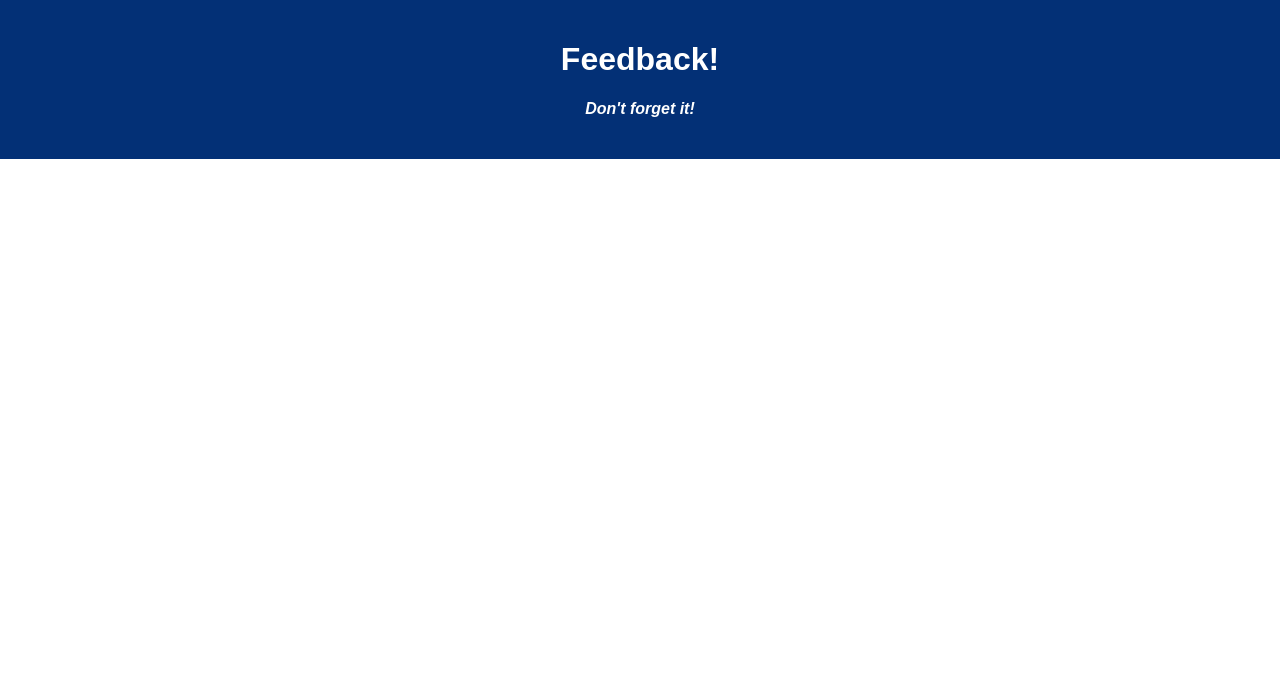
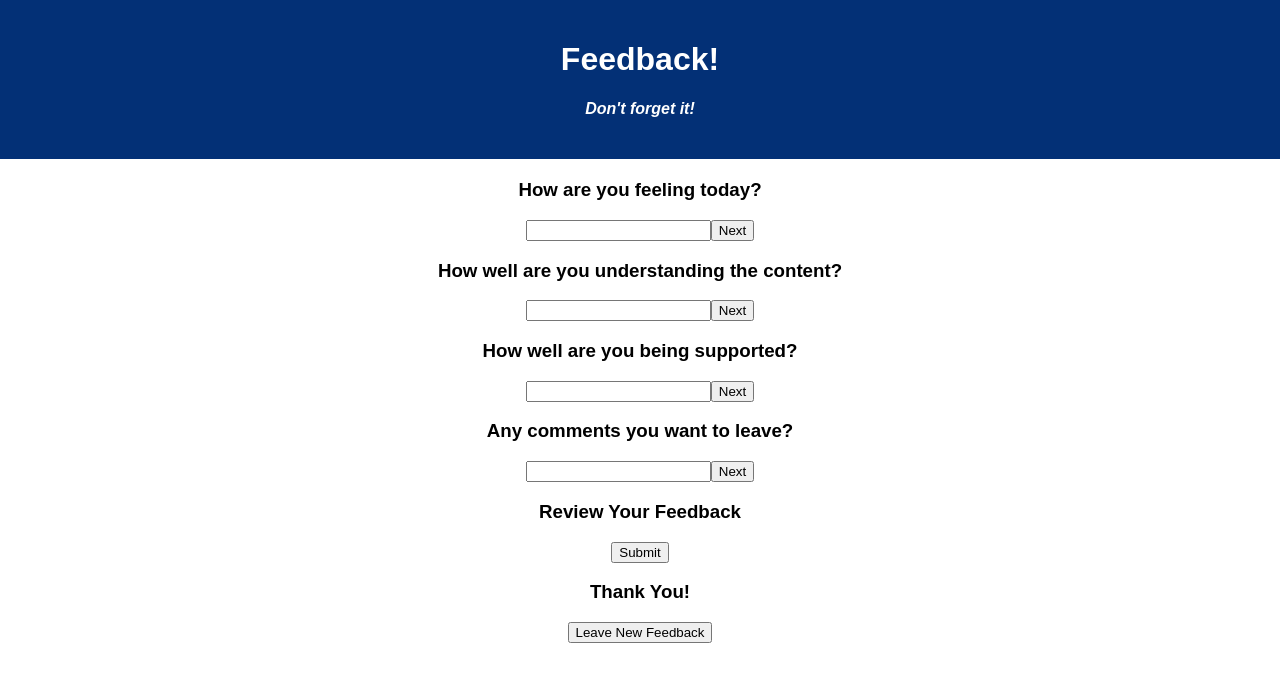
Before and after one commit to swadezy/redux-feedback-loop, a React (Create React App) app: page / in a window 1280 px wide. Shown: the top 682 px of the page. Built offline with nearby package versions, Linux system fonts and the light colour scheme.

Commit message:
built skeletons of components

```diff
--- a/package.json
+++ b/package.json
@@ -9,7 +9,11 @@
     "pg": "^8.2.1",
     "react": "^17.0.1",
     "react-dom": "^17.0.1",
-    "react-scripts": "^4.0.1"
+    "react-redux": "^7.2.2",
+    "react-router-dom": "^5.2.0",
+    "react-scripts": "^4.0.1",
+    "redux": "^4.0.5",
+    "redux-logger": "^3.0.6"
   },
   "devDependencies": {
     "nodemon": "^1.18.5"
--- a/src/components/App/App.jsx
+++ b/src/components/App/App.jsx
@@ -1,15 +1,28 @@
 import React from 'react';
 import axios from 'axios';
 import './App.css';
+
+import Header from '../Header/Header';
+import Feeling from '../Feeling/Feeling';
+import Understanding from '../Understanding/Understanding'
+import Support from '../Support/Support';
+import Comment from '../Comment/Comment';
+import Review from '../Review.jsx/Review';
+import Success from '../Success/Success';
+
+import {HashRouter as Router, Route, Link} from 'react-router-dom'
 
 function App() {
 
   return (
     <div className='App'>
-      <header className='App-header'>
-        <h1 className='App-title'>Feedback!</h1>
-        <h4>Don't forget it!</h4>
-      </header>
+      <Header />
+      <Feeling />
+      <Understanding />
+      <Support />
+      <Comment />
+      <Review />
+      <Success />
     </div>
   );
 }
--- /dev/null
+++ b/src/components/Comment/Comment.jsx
@@ -0,0 +1,11 @@
+function Comment() {
+    return (
+        <form>
+            <h3>Any comments you want to leave?</h3>
+            <input type="text" />
+            <button>Next</button>
+        </form>
+    )
+}
+
+export default Comment;
--- /dev/null
+++ b/src/components/Feeling/Feeling.jsx
@@ -0,0 +1,11 @@
+function Feeling() {
+    return (
+        <form>
+            <h3>How are you feeling today?</h3>
+            <input type="number" />
+            <button>Next</button>
+        </form>
+    )
+}
+
+export default Feeling;
--- /dev/null
+++ b/src/components/Header/Header.jsx
@@ -0,0 +1,10 @@
+function Header() {
+    return (
+        <header className='App-header'>
+            <h1 className='App-title'>Feedback!</h1>
+            <h4>Don't forget it!</h4>
+        </header>
+    )
+}
+
+export default Header;
--- /dev/null
+++ b/src/components/Review.jsx/Review.jsx
@@ -0,0 +1,10 @@
+function Review() {
+    return (
+        <form>
+            <h3>Review Your Feedback</h3>
+            <button>Submit</button>
+        </form>
+    )
+}
+
+export default Review;
--- /dev/null
+++ b/src/components/Success/Success.jsx
@@ -0,0 +1,10 @@
+function Success() {
+    return (
+        <div>
+            <h3>Thank You!</h3>
+            <button>Leave New Feedback</button>
+        </div>
+    )
+}
+
+export default Success;
--- /dev/null
+++ b/src/components/Support/Support.jsx
@@ -0,0 +1,11 @@
+function Support() {
+    return (
+        <form>
+            <h3>How well are you being supported?</h3>
+            <input type="number" />
+            <button>Next</button>
+        </form>
+    )
+}
+
+export default Support;
--- /dev/null
+++ b/src/components/Understanding/Understanding.jsx
@@ -0,0 +1,11 @@
+function Understanding() {
+    return (
+        <form>
+            <h3>How well are you understanding the content?</h3>
+            <input type="number" />
+            <button>Next</button>
+        </form>
+    )
+}
+
+export default Understanding;
```
Also changed, not shown: 1 other file (tests, documents, lock files or other folders).
